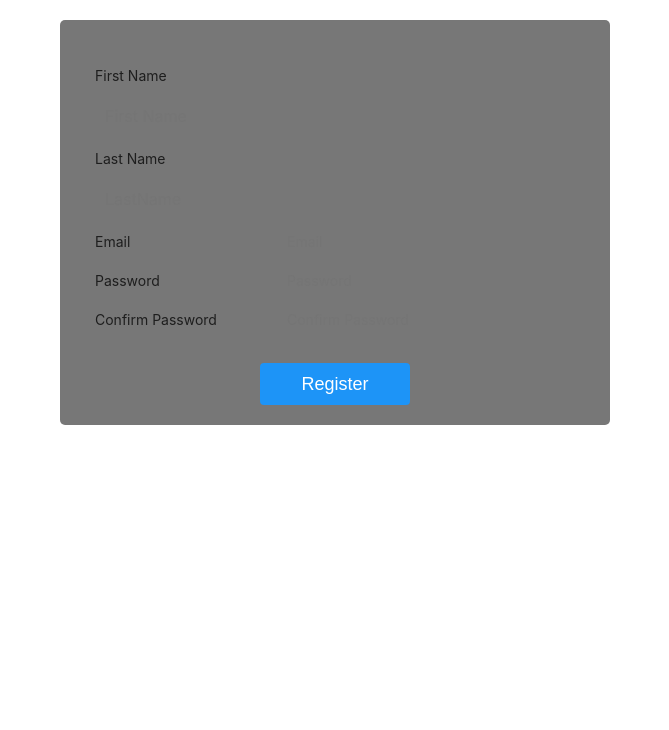
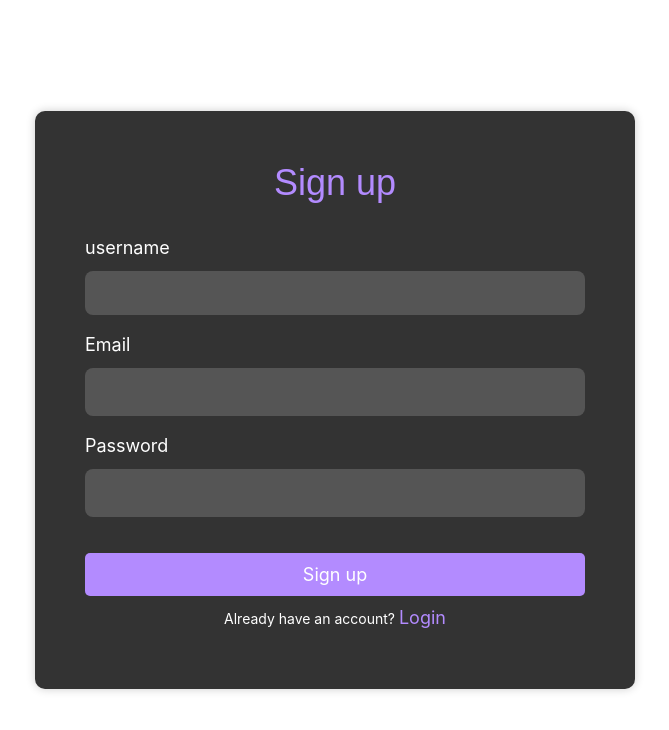
Before and after one commit to stephaniebeatrice/Flight-booking-system, a React (Create React App) app: page /SignUp in a window 1280 px wide. Shown: the top 730 px of the page, without its empty margins (305-974 px from the left). Built offline with nearby package versions, Linux system fonts and the light colour scheme.

Commit message:
added usera authentication

```diff
--- /dev/null
+++ b/src/components/rows/index.js
@@ -0,0 +1 @@
+export * from "./custom-btn";
--- a/src/components/user-details/auth.css
+++ b/src/components/user-details/auth.css
@@ -1,28 +1,78 @@
-.form {
-  background-color: rgb(119, 119, 119);
-  border-radius: 5px;
-  width: 550px;
-  margin: 20px auto;
-  padding: 20px;
+.auth-container {
+  display: flex;
+  justify-content: center;
+  align-items: center;
+  height: 100vh;
 }
 
-.form-body {
-  text-align: left;
-  padding: 20px 10px;
+.form-container {
+  width: 600px;
+  margin: 0 auto;
+  padding: 50px;
+  background-color: #333;
+  border-radius: 10px;
+  box-shadow: 0 0 10px rgba(0, 0, 0, 0.2);
+  color: #fff;
 }
 
-.form-body > * {
-  padding: 5px;
+h1 {
+  text-align: center;
+  margin-bottom: 30px;
+  font-size: 36px;
+  color: #b38bff;
 }
 
-.form__label {
-  width: 40%;
+.login_form {
+  width: 100%;
+  display: flex;
+  flex-direction: column;
 }
 
-.form_input {
-  width: 60%;
+.auth_label {
+  margin-bottom: 10px;
+  font-size: 18px;
+  text-align: left;
 }
 
-.footer {
+.auth_input {
+  width: 100%;
+  padding: 12px;
+  border: none;
+  border-radius: 0.5rem;
+  margin-bottom: 1rem;
+  font-size: 16px;
+  color: #fff;
+  background-color: #555;
+}
+
+.auth_button {
+  padding: 0.5rem;
+  background-color: #b38bff;
+  color: #fff;
+  border: none;
+  border-radius: 5px;
+  cursor: pointer;
+  font-size: 18px;
+  transition: background-color 0.2s ease-in-out;
+}
+
+button:hover {
+  background-color: #8c5fb2;
+}
+
+a {
+  text-decoration: none;
+  color: #b38bff;
+  font-size: 18px;
+  transition: color 0.2s ease-in-out;
+}
+
+a:hover {
+  color: #8c5fb2;
+}
+
+.auth_p {
   text-align: center;
+  margin: 8px;
+  color: #fff;
 }
--- a/src/components/user-details/login.js
+++ b/src/components/user-details/login.js
@@ -1,13 +1,11 @@
 import React, { useState } from "react";
+import { useDispatch } from "react-redux";
+import { authActions } from "../../store/authSlice";
 import "./auth.css";
-import { Button } from "react-bootstrap";
+import { Link } from "react-router-dom";
 
 const LoginForm = () => {
-  const [loginData, setLoginData] = useState({
-    email: "",
-    password: "",
-  });
-
+  const [loginData, setLoginData] = useState({ email: "", password: "" });
   const [msg, setMsg] = useState("");
 
   const handleChange = e => {
@@ -16,6 +14,7 @@ const LoginForm = () => {
       [e.target.name]: e.target.value,
     });
   };
+  const dispatch = useDispatch();
 
   const handleSubmit = async e => {
     e.preventDefault();
@@ -31,41 +30,42 @@ const LoginForm = () => {
 
     const data = await res.json();
     if (data.message) {
-      // dispatch(authActions.login({ email }));
+      dispatch(authActions.login({ email: loginData.email }));
       return; // navigation("/");
     }
     setMsg(data.error);
+  };
+  const focusChangeHandler = () => {
+    setMsg("");
   };
   console.log("==========================MESSAGE======================================");
   console.log(msg);
 
   return (
-    <div className="form">
-      <div className="form-body">
-        <div className="email">
-          <label className="form__label" for="email">
-            Email
-          </label>
-          <input name="email" type="email" className="form__input" value={loginData.email} onChange={e => handleChange(e)} placeholder="Email" />
-        </div>
-        <div className="password">
-          <label className="form__label" for="password">
-            Password
-          </label>
+    <div className="auth-container ">
+      <div className="form-container" id="login-form">
+        <h1>Login</h1>
+        <form className="login_form">
+          <label className="auth_label">Email</label>
+          <input type="email" className="auth_input" value={loginData.email} onChange={e => handleChange(e)} onFocus={focusChangeHandler} required />
+          <label className="auth_label">Password</label>
           <input
-            className="form__input"
             type="password"
+            className="auth_input"
             name="password"
             value={loginData.password}
             onChange={e => handleChange(e)}
-            placeholder="Password"
+            onFocus={focusChangeHandler}
+            required
           />
-        </div>
-      </div>
-      <div class="footer">
-        <Button onClick={handleSubmit} type="submit" class="btn">
-          Login
-        </Button>
+          <p style={{ color: "red" }}>{msg}</p>
+          <button type="submit" className="auth_button" onClick={handleSubmit}>
+            Login
+          </button>
+        </form>
+        <p className="auth_p">
+          Don't have an account? <Link to={"/SignUp"}> Sign up</Link>
+        </p>
       </div>
     </div>
   );
--- a/src/components/user-details/registration.js
+++ b/src/components/user-details/registration.js
@@ -1,16 +1,15 @@
 import React, { useState } from "react";
 import { Button } from "react-bootstrap";
 import { useDispatch } from "react-redux";
-import { useNavigate } from "react-router-dom";
+import { Link, useNavigate } from "react-router-dom";
 import { authActions } from "../../store/authSlice";
 import "./auth.css";
 
 function RegistrationForm(prp) {
-  const [firstName, setFirstName] = useState(null);
-  const [lastName, setLastName] = useState(null);
+  const [username, setUsername] = useState(null);
   const [email, setEmail] = useState(null);
   const [password, setPassword] = useState(null);
-  const [confirmPassword, setConfirmPassword] = useState(null);
+
   const [msg, setMsg] = useState("");
 
   const dispatch = useDispatch();
@@ -18,95 +17,88 @@ function RegistrationForm(prp) {
 
   const handleInputChange = e => {
     const { id, value } = e.target;
-    if (id === "firstName") {
-      setFirstName(value);
+    if (id === "username") {
+      setUsername(value);
     }
-    if (id === "lastName") {
-      setLastName(value);
-    }
+
     if (id === "email") {
       setEmail(value);
     }
     if (id === "password") {
       setPassword(value);
     }
-    if (id === "confirmPassword") {
-      setConfirmPassword(value);
-    }
   };
 
-  const handleSubmit = async () => {
+  const handleSubmit = async e => {
+    e.preventDefault();
     const res = await fetch(`http://localhost:4000/user/signup`, {
       method: "POST",
-      headers: {
-        "Content-Type": "application/json",
-      },
-      body: JSON.stringify({ email, firstName, lastName, password }),
+      headers: { "Content-Type": "application/json" },
+      body: JSON.stringify({ email, firstName: username, lastName: username, password }),
     });
 
     const data = await res.json();
     if (data.message) {
-      // dispatch(authActions.login({ email }));
-      return; // navigation("/");
+      dispatch(authActions.login({ email }));
+      return navigation("/");
     }
     setMsg(data.error);
   };
   console.log("==========================MESSAGE======================================");
   console.log(msg);
 
+  const focusChangeHandler = () => {
+    setMsg("");
+  };
+
   return (
-    <div className="form">
-      <div className="form-body">
-        <div className="username">
-          <label className="form__label" for="firstName">
-            First Name
-          </label>
-          <input className="form__input" type="text" value={firstName} onChange={e => handleInputChange(e)} id="firstName" placeholder="First Name" />
-        </div>
-        <div className="lastname">
-          <label className="form__label" for="lastName">
-            Last Name
-          </label>
+    <div className="auth-container ">
+      <div className="form-container" id="login-form">
+        <h1>Sign up</h1>
+        <form className="login_form">
+          <label className="auth_label">username</label>
           <input
             type="text"
-            name=""
-            id="lastName"
-            value={lastName}
-            className="form__input"
+            style={{ width: "100%" }}
+            className="auth_input"
+            id="username"
+            name="username"
+            value={username}
             onChange={e => handleInputChange(e)}
-            placeholder="LastName"
+            onFocus={focusChangeHandler}
+            required
           />
-        </div>
-        <div className="email">
-          <label className="form__label" for="email">
-            Email
-          </label>
-          <input type="email" id="email" className="form__input" value={email} onChange={e => handleInputChange(e)} placeholder="Email" />
-        </div>
-        <div className="password">
-          <label className="form__label" for="password">
-            Password
-          </label>
-          <input className="form__input" type="password" id="password" value={password} onChange={e => handleInputChange(e)} placeholder="Password" />
-        </div>
-        <div className="confirm-password">
-          <label className="form__label" for="confirmPassword">
-            Confirm Password
-          </label>
+          <label className="auth_label">Email</label>
           <input
-            className="form__input"
+            type="email"
+            className="auth_input"
+            name="email"
+            id="email"
+            value={email}
+            onChange={e => handleInputChange(e)}
+            onFocus={focusChangeHandler}
+            required
+          />
+
+          <label className="auth_label">Password</label>
+          <input
             type="password"
-            id="confirmPassword"
-            value={confirmPassword}
+            className="auth_input"
+            name="password"
+            id="password"
+            value={password}
             onChange={e => handleInputChange(e)}
-            placeholder="Confirm Password"
+            onFocus={focusChangeHandler}
+            required
           />
-        </div>
-      </div>
-      <div class="footer">
-        <Button onClick={() => handleSubmit()} type="submit" class="btn">
-          Register
-        </Button>
+          <p style={{ color: "red" }}>{msg}</p>
+          <button type="submit" className="auth_button" onClick={handleSubmit}>
+            Sign up
+          </button>
+        </form>
+        <p className="auth_p">
+          Already have an account? <Link to={"/Login"}> Login</Link>
+        </p>
       </div>
     </div>
   );
```
Also changed, not shown: src/components/rows/custom-btn.js (added, +10 -0 lines), src/components/rows/styles.css (added, +19 -0 lines).
